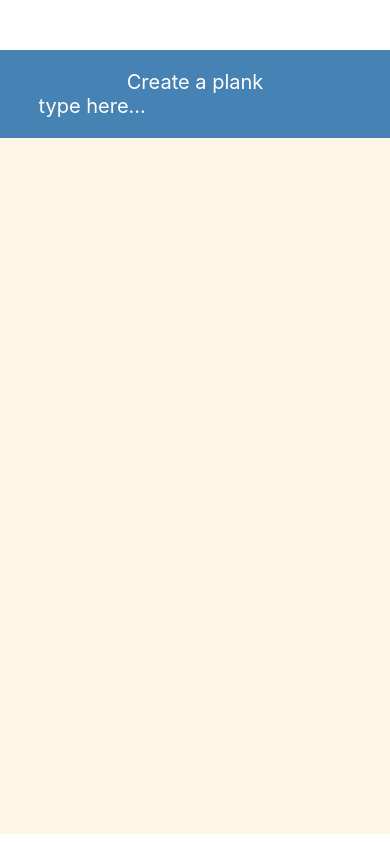
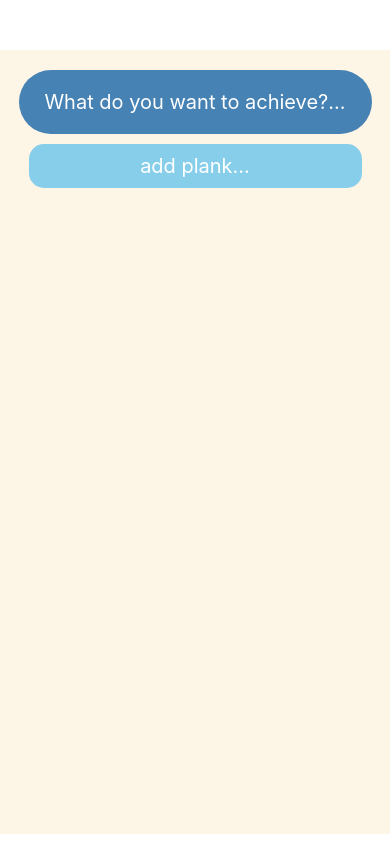
Before and after one commit to JamesLyddon/BridgeTest, a React Native app: screen / in a window 390 px wide. Built offline with nearby package versions, Linux system fonts and the light colour scheme.

Commit message:
added title

```diff
--- a/App.js
+++ b/App.js
@@ -1,35 +1,39 @@
 import { useState } from 'react'
 import { StatusBar } from 'expo-status-bar'
-import { StyleSheet, Text, TextInput, View } from 'react-native'
+import { StyleSheet, Text, TextInput, View, ScrollView } from 'react-native'
 import uuid from 'react-native-uuid'
 
 export default function App() {
+  const [userGoal, setUserGoal] = useState('')
   const [userText, setUserText] = useState('')
   const [textLog, setTextLog] = useState([])
 
   return (
     <View style={styles.container}>
       <View style={styles.input}>
-        <Text style={styles.whiteText}>Create a plank</Text>
         <TextInput
-          style={styles.whiteText}
-          placeholder="type here..."
+          style={styles.titleText}
+          onChangeText={(newText) => setUserGoal(newText)}
+          placeholder="What do you want to achieve?..."
+          defaultValue={userGoal}
+        />
+        <TextInput
+          style={styles.plankText}
+          placeholder="add plank..."
           onChangeText={(newText) => setUserText(newText)}
           onSubmitEditing={() => {
-            setTextLog([userText, ...textLog])
+            setTextLog([...textLog, userText])
             setUserText('')
           }}
           defaultValue={userText}
         />
       </View>
       <View style={styles.textLog}>
-        <View>
-          {textLog.map((text) => (
-            <Text key={uuid.v4()} style={styles.logs}>
-              {text}
-            </Text>
-          ))}
-        </View>
+        {textLog.map((text) => (
+          <Text key={uuid.v4()} style={styles.logs}>
+            {text}
+          </Text>
+        ))}
       </View>
       <StatusBar style="auto" />
     </View>
@@ -40,16 +44,29 @@ const styles = StyleSheet.create({
   container: {
     flex: 1,
   },
-  whiteText: {
+  titleText: {
     color: '#fff',
     fontSize: 20,
+    textAlign: 'center',
+    padding: 20,
+    marginBottom: 10,
+    backgroundColor: 'steelblue',
+    borderRadius: 50,
+  },
+  plankText: {
+    color: '#fff',
+    fontSize: 20,
+    textAlign: 'center',
+    backgroundColor: 'skyblue',
+    padding: 10,
+    borderRadius: 15,
   },
   input: {
+    textAlign: 'center',
     padding: 20,
     marginTop: 50,
     alignItems: 'center',
-    justifyContent: 'flex-start',
-    backgroundColor: 'steelblue',
+    backgroundColor: 'oldlace',
   },
   textLog: {
     flex: 1,
@@ -63,9 +80,10 @@ const styles = StyleSheet.create({
     textAlign: 'center',
     fontSize: 22,
     color: 'oldlace',
-    backgroundColor: 'steelblue',
+    backgroundColor: '#BA8C63',
     padding: 10,
     margin: 5,
     width: 330,
+    borderRadius: 15,
   },
 })
```
